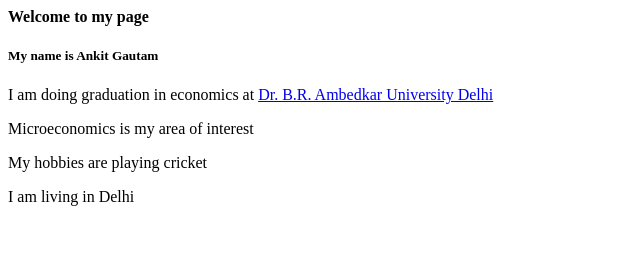
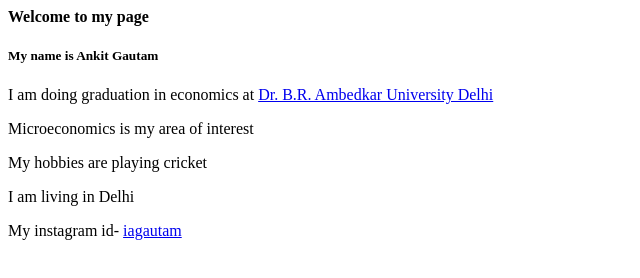
Before and after one commit to ankitgautams/ankitgautams.github.io, a plain HTML site: page index.html in a window 1280 px wide. Shown: the whole page, without its empty margins (0-640 px from the left). Drawn offline with Linux system fonts and the light colour scheme.

Commit message:
added instagram id

```diff
--- a/index.html
+++ b/index.html
@@ -11,5 +11,6 @@ My name is Ankit Gautam
 <p>Microeconomics is my area of interest</p>
 <p>My hobbies are playing cricket</p>
 <p>I am living in Delhi</p>
+<p>My instagram id- <a href="https://www.instagram.com/iagautam?igsh=b3FmM2MybzV1ZTRi">iagautam</a></p>
 </body>
 </html>
```
